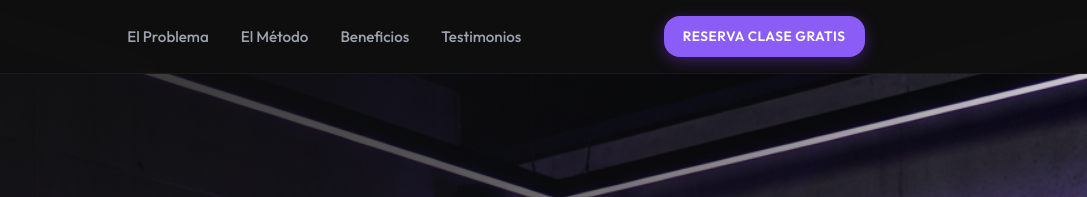
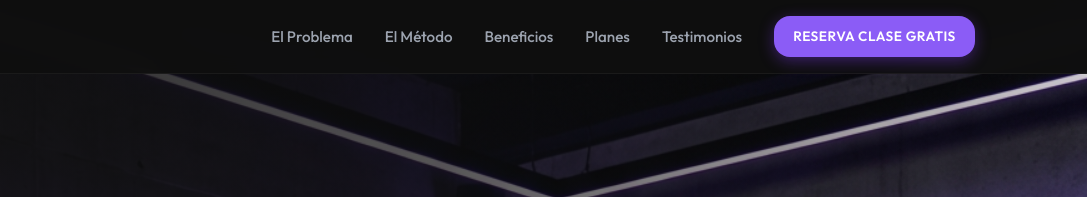
Before and after one commit to jmejias-mido/678fit, a website built with Vite: page index.html in a window 1280 px wide. Shown: the top 197 px of the page, 193-1280 px from the left. Built offline with nearby package versions, Linux system fonts and the light colour scheme; some packages are replaced by stand-ins of ours; no server answers; the database is empty; some icons are missing.

Commit message:
Ajustes en estilos de menu

```diff
--- a/index.html
+++ b/index.html
@@ -40,6 +40,7 @@
                 <li><a href="#problem">El Problema</a></li>
                 <li><a href="#method">El Método</a></li>
                 <li><a href="#benefits">Beneficios</a></li>
+                <li><a href="#planes">Planes</a></li>
                 <li><a href="#stories">Testimonios</a></li>
             </ul>
             <div class="nav-cta">
--- a/styles.css
+++ b/styles.css
@@ -198,6 +198,7 @@ img {
     display: flex;
     justify-content: space-between;
     align-items: center;
+    gap: 2rem;
 }
 
 .logo {
@@ -331,6 +332,7 @@ img {
 }
 
 .nav-links {
+    margin-left: auto;
     display: flex;
     gap: 2rem;
 }
```
